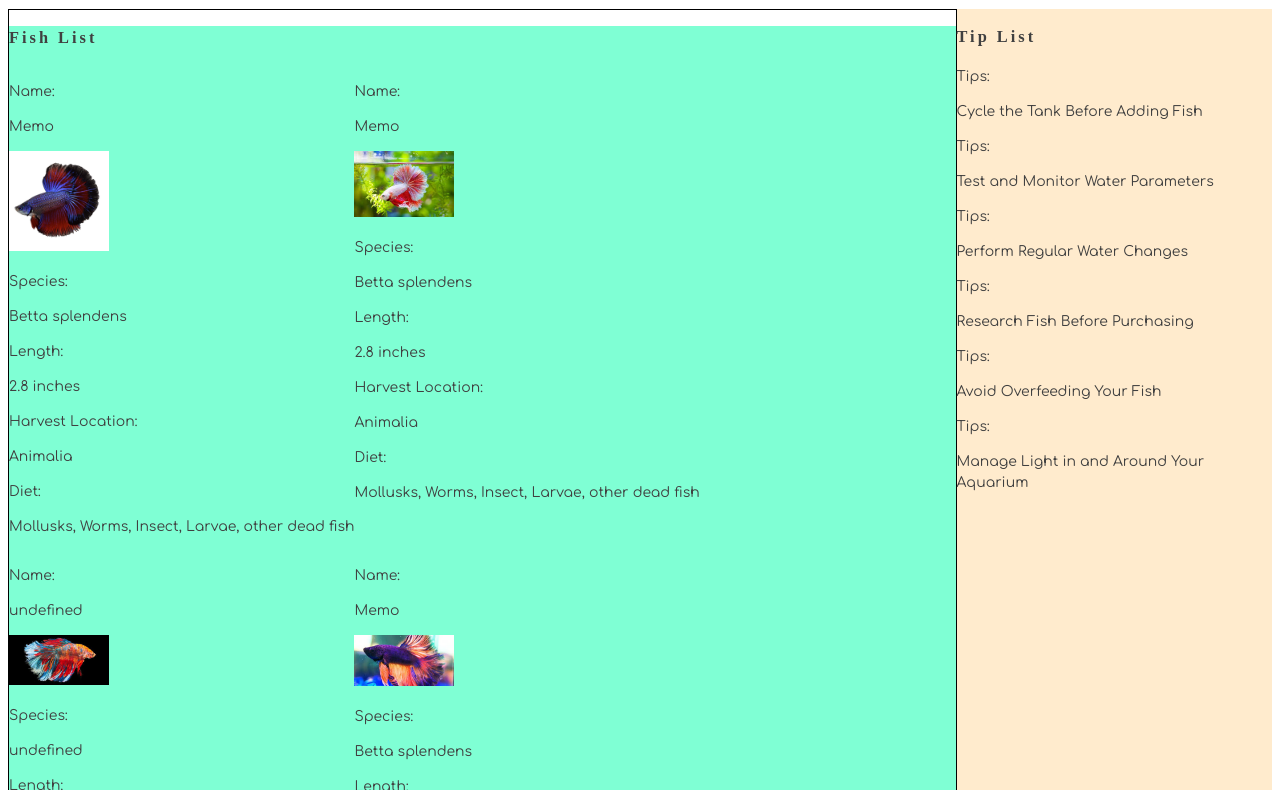
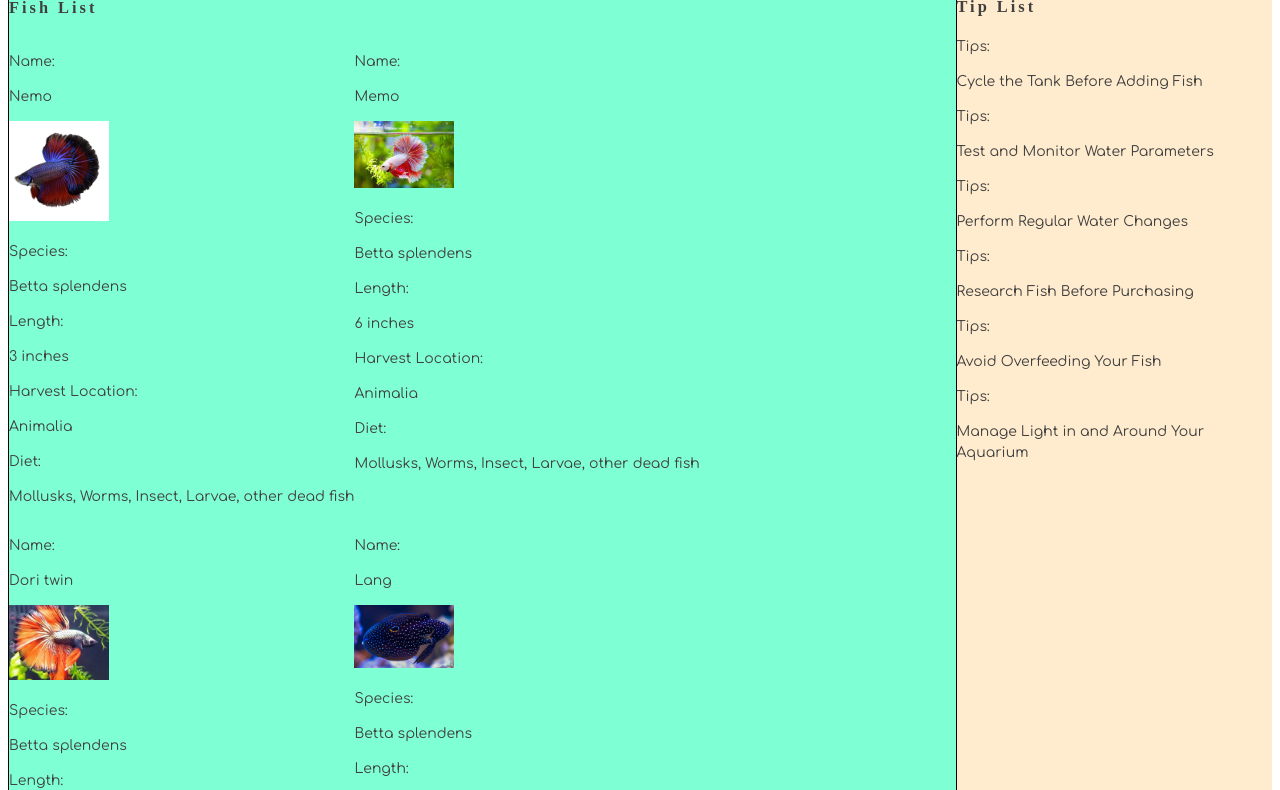
Before and after one commit to sanjeetprasad/martins-aquarium, a plain HTML site: page index.html in a window 1280 px wide. Shown: the part 71-861 px from the top of the page. Drawn offline with Linux system fonts and the light colour scheme; a web font is replaced by a local one.

Commit message:
change the data of fish collection, wrote function and for of loop for most holy fish

```diff
--- a/scripts/fish/FishDataProvider.js
+++ b/scripts/fish/FishDataProvider.js
@@ -6,10 +6,10 @@
  */
 const fishCollection = [
     {
-        name: "Memo",
+        name: "Nemo",
         image: "./images/betta1.webp",
         species: "Betta splendens",
-        length: 2.8,
+        length: 3,
         location: "Animalia",
         food: "Mollusks, Worms, Insect, Larvae, other dead fish"
     },
@@ -17,44 +17,44 @@ const fishCollection = [
         name: "Memo",
         image: "./images/betta2.jpg",
         species: "Betta splendens",
-        length: 2.8,
+        length: 6,
         location: "Animalia",
         food: "Mollusks, Worms, Insect, Larvae, other dead fish"
     },
     {
-        Name: "Memo",
+        Name: "Dori",
         image: "./images/betta3.jpg",
         Species: "Betta splendens",
-        Length: 2.8,
+        Length: 12,
         Location: "Animalia",
         food: "Mollusks, Worms, Insect, Larvae, other dead fish"
     },
     {
-        name: "Memo",
+        name: "Nemo twin",
         image: "./images/betta4.jpg",
         species: "Betta splendens",
-        length: 2.8,
+        length: 5,
         location: "Animalia",
         food: "Mollusks, Worms, Insect, Larvae, other dead fish"
     },
     {
-        name: "Memo",
+        name: "Memo twin",
         image: "./images/betta5.jpg",
         species: "Betta splendens",
-        length: 8,
+        length: 25,
         Llcation: "Animalia",
         food: "Mollusks, Worms, Insect, Larvae, other dead fish"
     },
     {
-        name: "Memo",
+        name: "Dori twin",
         image: "./images/betta6.jpg",
         species: "Betta splendens",
-        length: 9,
+        length: 15,
         location: "Animalia",
         food: "Mollusks, Worms, Insect, Larvae, other dead fish"
     },
     {
-        name: "Memo",
+        name: "Rose",
         image: "./images/betta7.jpg",
         species: "Betta splendens",
         length: 2.8,
@@ -62,7 +62,7 @@ const fishCollection = [
         food: "Mollusks, Worms, Insect, Larvae, other dead fish"
     },
     {
-        name: "Memo",
+        name: "Hope",
         image: "./images/betta8.jpg",
         species: "Betta splendens",
         length: 2,
@@ -70,15 +70,15 @@ const fishCollection = [
         food: "Mollusks, Worms, Insect, Larvae, other dead fish"
     },
     {
-        name: "Memo",
+        name: "Bang",
         image: "./images/betta9.jpg",
         species: "Betta splendens",
-        length: 2.8,
+        length: 9.1,
         location: "Animalia",
         food: "Mollusks, Worms, Insect, Larvae, other dead fish"
     },
     {
-        name: "Memo",
+        name: "Tang",
         image: "./images/betta10.jpg",
         species: "Betta splendens",
         length: 8,
@@ -86,7 +86,7 @@ const fishCollection = [
         food: "Mollusks, Worms, Insect, Larvae, other dead fish"
     },
     {
-        name: "Memo",
+        name: "Lang",
         image: "./images/betta11.jpg",
         species: "Betta splendens",
         length: 6,
@@ -94,7 +94,7 @@ const fishCollection = [
         food: "Mollusks, Worms, Insect, Larvae, other dead fish"
     },
     {
-        name: "Memo",
+        name: "Hang",
         image: "./images/betta12.jpg",
         species: "Betta splendens",
         length: 5,
@@ -106,3 +106,27 @@ const fishCollection = [
 export const useFish = () => {
     return fishCollection.slice()
 }
+
+export const mostHolyFish = () => {
+    // 3, 6, 9, 12, etc... fish
+    const holyFish = []
+
+    for (const fish of fishCollection) {
+        if ( fish.length % 3 === 0) {
+            holyFish.push(fish)
+        }
+
+    }
+
+    return holyFish
+}
+
+// export const soldierFish () => {
+//     // 5, 10, 15, 20, 25, etc... fish
+//     return soldiers
+// }
+
+// export const nonHolyFish () => {
+//     // Any fish not a multiple of 3 or 5
+//     return regularFish
+// }
--- a/scripts/fish/FishList.js
+++ b/scripts/fish/FishList.js
@@ -1,5 +1,6 @@
 import { Fish } from "./Fish.js"
-import { useFish } from "./FishDataProvider.js"
+import { useFish, mostHolyFish } from "./FishDataProvider.js"
+
 
 
 
@@ -7,7 +8,7 @@ import { useFish } from "./FishDataProvider.js"
 export const FishList = () => {
     const contentElement = document.querySelector(".contentContainer__left")
 
-    const fishes = useFish()
+    const fishes = mostHolyFish()
 
     let FishHTMLRepresentation = ""
     for(const fish of fishes) {
--- a/scripts/locations/LocationList.js
+++ b/scripts/locations/LocationList.js
@@ -14,7 +14,7 @@ export const LocationList = () => {
 
     contentElement.innerHTML += `
     <section class="locationList">
-    <h3>Location List</h3>
+    <h3 class="lList">Location List</h3>
     <div class="locationContainer">
      ${LocationHTMLRepresentation}
      </div>
--- /dev/null
+++ b/styles/locationlist.css
@@ -0,0 +1,13 @@
+.locationContainer {
+    background-color: rgb(202, 173, 54);
+}
+.lList {
+    text-align: center;
+    background-color: cornsilk;
+    margin: 0;
+}
+
+.location__image {
+    width: 200px;
+
+}
--- a/styles/main.css
+++ b/styles/main.css
@@ -1,5 +1,6 @@
 @import "./fishlist.css";
 @import "./tiplist.css";
+@import "./locationlist.css";
 
 
 @import url("https://fonts.googleapis.com/css?family=Comfortaa|Patua+One");
@@ -23,7 +24,10 @@ h1,h2,h3,h4,h5,h6 {
 }
 
 h1 {
+	color: white;
 	text-align: center;
+	background-color: darkgreen;
+	margin: 0;
 }
 
 img {
```
